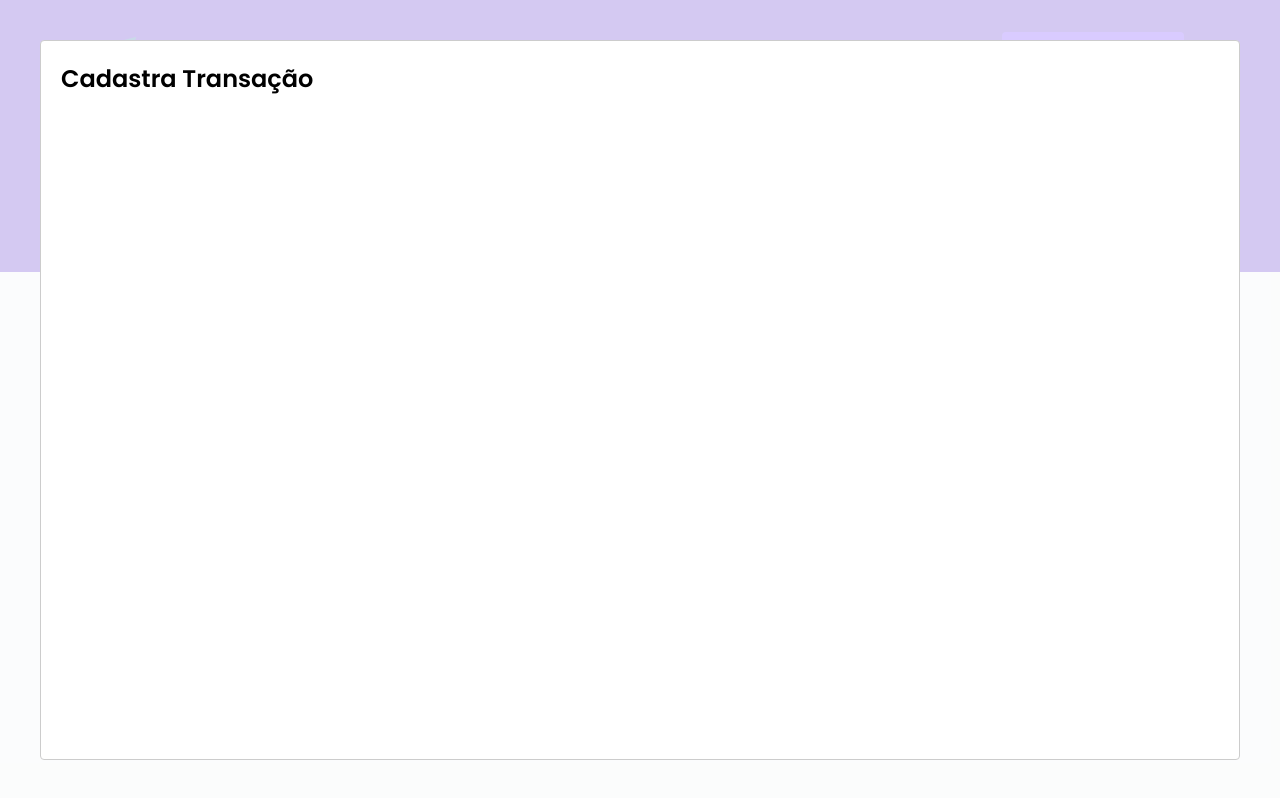
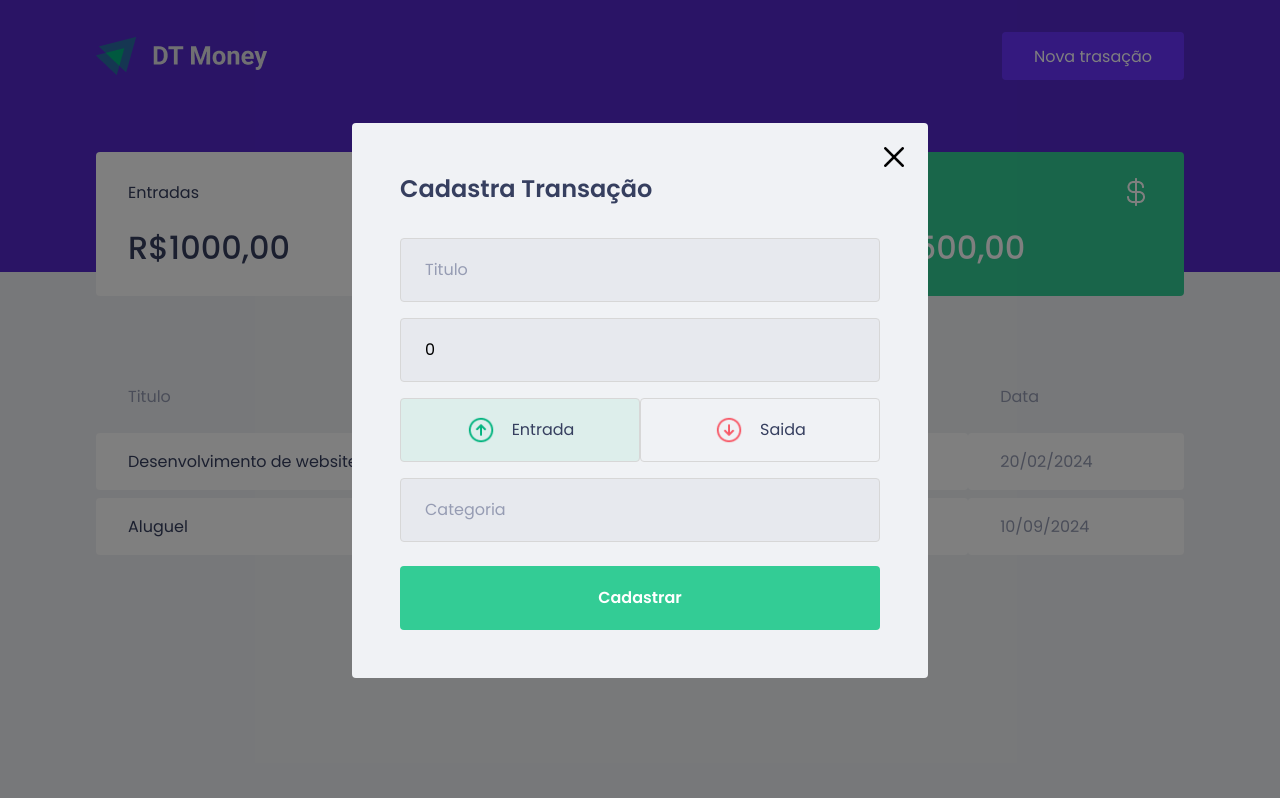
Before and after one commit to gabriel-r1beiro/Money, a React (Vite) app: page / in a window 1280 px wide. Both pictures are taken after a click on the button "Nova trasação". Built offline with nearby package versions, Linux system fonts and the light colour scheme; no server answers; what miragejs would draw is missing.

Commit message:
Front Finalit

```diff
--- a/package.json
+++ b/package.json
@@ -13,6 +13,7 @@
     "@types/react-modal": "^3.16.3",
     "axios": "^1.7.7",
     "miragejs": "^0.2.0-alpha.3",
+    "polished": "^4.3.1",
     "react": "^18.3.1",
     "react-dom": "^18.3.1",
     "react-modal": "^3.16.1",
--- a/src/App.tsx
+++ b/src/App.tsx
@@ -3,6 +3,7 @@
 import { Header } from "./components/Header"
 import { GlobalStyle } from "./style/global"
 import { useState } from "react"
+import { NewTransactionModal } from "./components/NewTransactionModal"
 
 Modal.setAppElement("#root");
 
@@ -21,12 +22,12 @@
     <>
       <Header onOpenNewTransactionModal={handleOpenNewTransactionModal}/>
       <Dashboard />
-      <Modal
-          isOpen={isNewTransactionModalOpen}
-          onRequestClose={handleCloseNewTransactionModal}
-          >
-          <h2>Cadastra Transação</h2>
-      </Modal>
+
+      <NewTransactionModal
+        isOpen={isNewTransactionModalOpen}
+        onRequestClose={handleCloseNewTransactionModal}
+      />
+
       <GlobalStyle />
     </>
   )
--- a/src/components/NewTransactionModal/index.tsx
+++ b/src/components/NewTransactionModal/index.tsx
@@ -0,0 +1,91 @@
+import Modal from "react-modal";
+import close from "../../assets/close.png"
+import incomeImg from "../../assets/Icons.png"
+import outcomeImg from "../../assets/saidas.png"
+
+import { Conteiner, RadioBox, TransactionTypeConteiner } from "./style";
+import { FormEvent, useState } from "react";
+import { api } from "../../services/api";
+
+//                          End Import
+
+interface NewModalProps{
+    isOpen: boolean;
+    onRequestClose: () => void
+}
+export const NewTransactionModal = ({isOpen, onRequestClose}: NewModalProps) => {
+    const [title, setTitle] = useState('');
+    const [value, setValue] = useState(0);
+    const [category, setCategory] = useState('');
+
+    const [type, setType] = useState('deposit');
+
+    const handleCreateNewTransaction = (Event: FormEvent) => {
+        Event.preventDefault();
+        const data = {
+            title, value, category, type,
+        }
+        api.post("transactions", data)
+    }
+    return (
+        <Modal
+            isOpen={isOpen}
+            onRequestClose={onRequestClose}
+            overlayClassName="react-modal-overlay"
+            className="react-modal-conteiner"
+        >
+            <button
+                type="button"
+                onClick={onRequestClose}
+                className="react-modal-close"
+            >
+
+                <img src={close} alt="fechar modal" />
+            </button>
+
+            <Conteiner onSubmit={handleCreateNewTransaction}>
+                <h2>Cadastra Transação</h2>
+
+                <input
+                    placeholder="Titulo"
+                    value={title}
+                    onChange={event => setTitle(event.target.value)} />
+                <input
+                    placeholder="Valor"
+                    type="number"
+                    value={value}
+                    onChange={event => setValue(Number(event.target.value))}
+                />
+
+                <TransactionTypeConteiner>
+                    <RadioBox
+                        type="button"
+                        onClick={() => { setType("deposit") }}
+                        isActive={type === "deposit"}
+                        activeColor="green"
+                    >
+                        <img src={incomeImg} alt="Entrada" />
+                        <span>Entrada</span>
+                    </RadioBox>
+
+                    <RadioBox
+                        type="button"
+                        onClick={() => { setType("withdraw") }}
+                        isActive={type === "withdraw"}
+                        activeColor="red"
+                    >
+                        <img src={outcomeImg} alt="Saída" />
+                        <span>Saida</span>
+                    </RadioBox>
+                </TransactionTypeConteiner>
+
+                <input
+                    placeholder="Categoria"
+                    value={category}
+                    onChange={event => setCategory(event.target.value)}
+                />
+                <button type="submit">Cadastrar</button>
+            </Conteiner>
+        </Modal>
+    )
+}
--- /dev/null
+++ b/src/components/NewTransactionModal/style.ts
@@ -0,0 +1,102 @@
+import styled from "styled-components";
+import { darken, transparentize } from "polished";
+
+export const Conteiner = styled.form`
+
+    h2{
+        color: var(--text-title);
+        font-size: 1.5rem;
+        margin-bottom: 2rem;
+    }
+
+    input{
+        width: 100%;
+        padding: 0 1.5rem;
+        height: 4rem;
+        border-radius: .25rem;
+        border: 1px solid #d7d7d7;
+        background-color: #e7e9ee;
+
+        font-size: 1rem;
+        font-weight: 400;
+
+        &::placeholder{
+            color: var(--text-body);
+        }
+
+        & + input{
+            margin-top: 1rem;
+        }
+    }
+
+    button[type="submit"]{
+        width: 100%;
+        padding: 0 1.5rem;
+        height: 4rem;
+        background-color: var(--green);
+        color: #fff;
+        border-radius: 0.25rem;
+        font-size: 1rem;
+        border: 0;
+        margin-top: 1.5rem;
+        font-weight: 600;
+
+        transition: filter 0.2s;
+
+        &:hover{
+            filter: brightness(0.9);
+        }
+    }
+`;
+
+export const TransactionTypeConteiner = styled.div`
+    margin: 1rem 0;
+    display: grid;
+    grid-template-columns: 1fr 1fr;
+    gap: calc().5rem;
+
+
+`;
+
+interface RadioBoxProps {
+    isActive: boolean;
+    activeColor: 'green' | "red"
+}
+
+const colors = {
+    green: '#33CC95',
+    red: '#E52E4D',
+}
+
+export const RadioBox = styled.button<RadioBoxProps>`
+    height: 4rem;
+    border: 1px solid #d7d7d7;
+    border-radius: 0.25rem;
+
+    background-color: ${(props) => props.isActive === true
+        ? transparentize(0.9, colors[props.activeColor])
+        : 'transparent'};
+
+    display: flex;
+    align-items: center;
+    justify-content: center;
+
+    transition: border-color 0.2s;
+
+    &:hover{
+        border-color: ${darken(0.1, "#d7d7d7")};
+    }
+
+    img{
+        width: 30px;
+        height: 30px;
+    }
+
+    span{
+        display: inline-block;
+        margin-left: 1rem;
+        font-size: 1rem;
+        color: var(--text-title);
+    }
+
+`;
--- a/src/components/TransactionsTable/index.tsx
+++ b/src/components/TransactionsTable/index.tsx
@@ -4,7 +4,7 @@
 
 export const TransactionsTable = () => {
     useEffect(() => {
-        api.get("transations")
+        api.get("transactions")
             .then(response => console.log(response.data))
     }, [])
 
--- a/src/main.tsx
+++ b/src/main.tsx
@@ -1,12 +1,17 @@
 import { StrictMode } from 'react'
 import { createRoot } from 'react-dom/client'
 import { App } from './App.tsx'
-import { createServer } from "miragejs"
+import { createServer, Model } from "miragejs"
 
 createServer({
+
+  models: {
+    transactions: Model
+  },
   routes(){
     this.namespace = 'api';
-    this.get("/transations",() => {
+
+    this.get("/transactions",() => {
       return[
         {
           id: 1,
@@ -18,6 +23,11 @@
         }
       ]
     } )
+
+    this.post('/transactions', (schema, request) => {
+      const data = JSON.parse(request.requestBody)
+      return schema.create("transactions")
+    })
   }
 })
 
--- a/src/style/global.ts
+++ b/src/style/global.ts
@@ -3,8 +3,8 @@
 export const GlobalStyle = createGlobalStyle`
     :root {
         --red: #E52E4D;
+        --green: #33cc95;
         --blue: #5429CC;
-        --green: #33cc95;
         --blue-light: #6933FF;
 
         --text-title: #363f5f;
@@ -52,4 +52,43 @@
         opacity: 0.6;
         cursor: not-allowed;
     }
+
+    .react-modal-overlay{
+        background-color: rgba(0, 0, 0, 0.5);
+        position: fixed;
+        top: 0;
+        bottom: 0;
+        left: 0;
+        right: 0;
+
+        display: flex;
+        align-items: center;
+        justify-content: center;
+    }
+    .react-modal-conteiner{
+        width: 100%;
+        max-width: 576px;
+        background-color: var(--background);
+        padding: 3rem;
+        position: relative;
+        border-radius: 0.25rem;
+
+    }
+
+    .react-modal-close{
+        position: absolute;
+        right: 1.5rem;
+        top: 1.5rem;
+        border: 0;
+        background-color: transparent;
+
+        transition: filter 0.2;
+        &:hover{
+            filter: brightness(0.8);
+        }
+
+        img{
+            width: 20px;
+        }
+    }
 `
```
Also changed, not shown: 1 other file (tests, documents, lock files or other folders).
